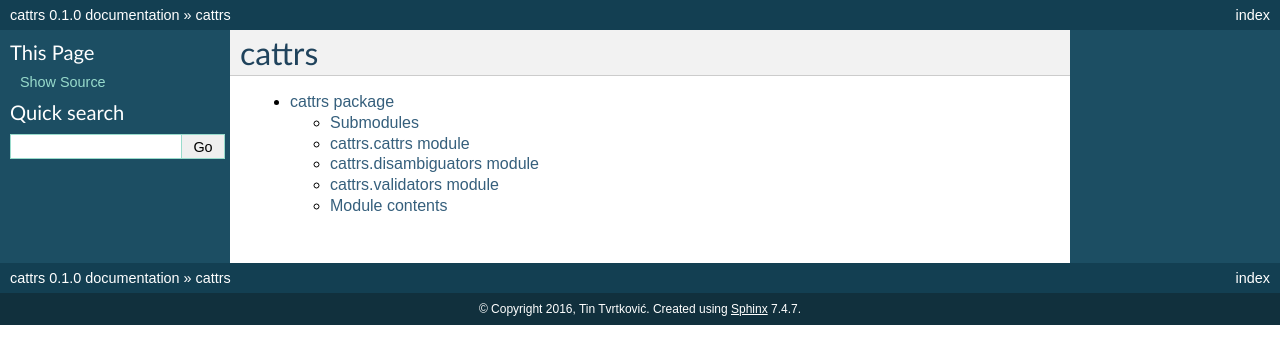
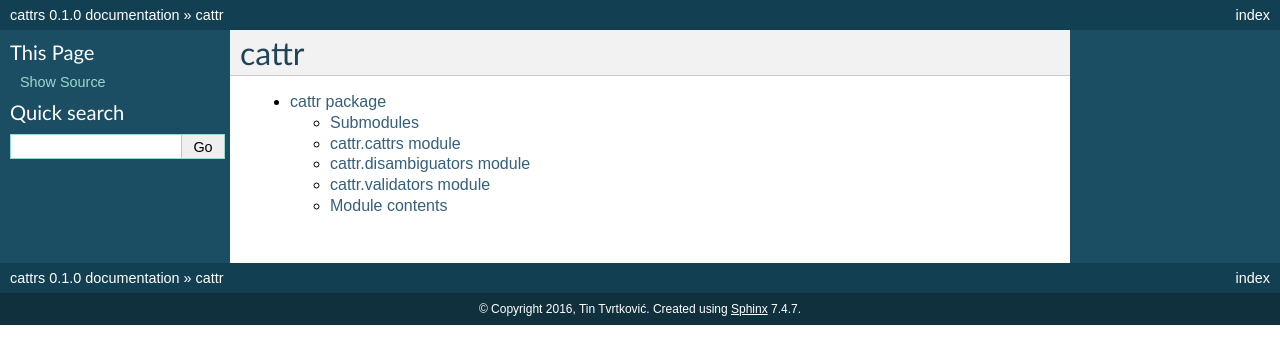
Before and after one commit to busgaidw2/cattrs, a Sphinx documentation site: the page built from docs/modules.rst, in a window 1280 px wide. Shown: the top 364 px of the page. Built offline with Sphinx 7.4.7, drawn with Linux system fonts in a browser that asks for light colours.

```diff
--- a/docs/modules.rst
+++ b/docs/modules.rst
@@ -1,7 +1,7 @@
-cattrs
-======
+cattr
+=====
 
 .. toctree::
    :maxdepth: 4
 
-   cattrs
+   cattr
--- a/setup.py
+++ b/setup.py
@@ -10,7 +10,9 @@ with open('HISTORY.rst') as history_file:
     history = history_file.read()
 
 requirements = [
-    "attrs >= 16.0"
+    "attrs >= 16.0",
+    "typing >= 3.5.2; python_version<'3.5'",
+    "singledispatch >= 3.4.0.3; python_version<'3.4'",
 ]
 
 test_requirements = [
```
Also changed, not shown: docs/cattr.rst (added, +38 -0 lines), docs/cattrs.rst (deleted, +0 -38 lines), 2 other files.
